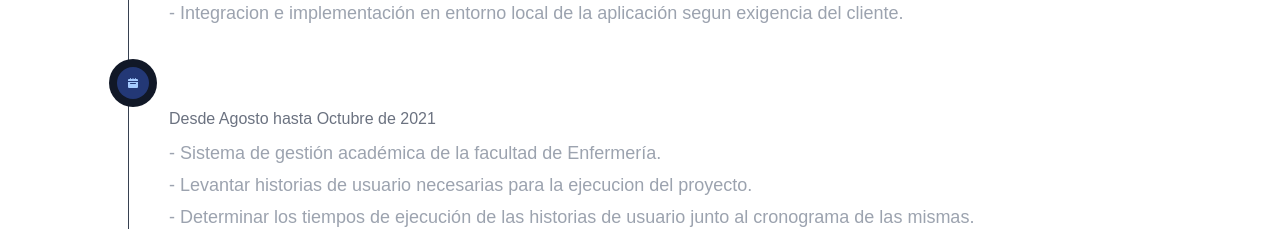
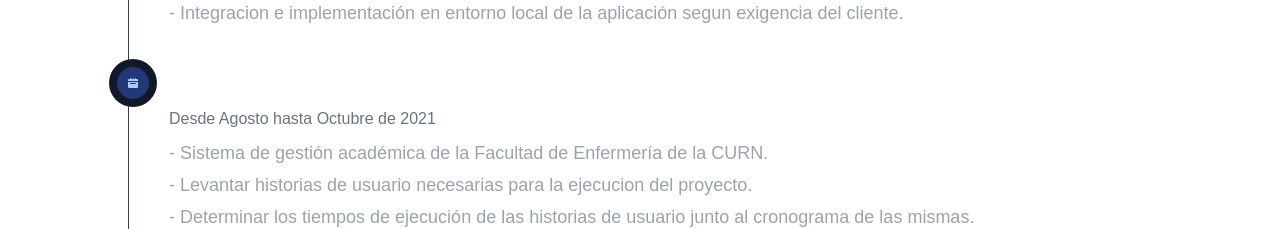
Before and after one commit to sebasmrl/portfolio, a Next.js app: page / in a window 1280 px wide. Shown: the part 1680-1909 px from the top of the page. Built offline with nearby package versions, Linux system fonts and the light colour scheme.

Commit message:
Fix: target property and text content

```diff
--- a/src/components/sections/experience/ExperienceSection.tsx
+++ b/src/components/sections/experience/ExperienceSection.tsx
@@ -36,7 +36,7 @@ export const ExperienceSection = () => {
           enterprise="Corporación Universitaria Rafael Núñez"
           lapsusText="Desde Agosto hasta Octubre de 2021"
           tasks={[
-            'Sistema de gestión académica de la facultad de Enfermería.',
+            'Sistema de gestión académica de la Facultad de Enfermería de la CURN.',
             'Levantar historias de usuario necesarias para la ejecucion del proyecto.',
             'Determinar los tiempos de ejecución de las historias de usuario junto al cronograma de las mismas.',
             'Diseñar UI de la aplicación (Figma).',
--- a/src/components/ui/bento-grid.tsx
+++ b/src/components/ui/bento-grid.tsx
@@ -73,7 +73,7 @@ const BentoCard = ({
         {
         (cta)?
         <Button variant="ghost" asChild size="sm" className="pointer-events-auto hover:bg-slate-100 hover:text-sky-950 border border-white/30">
-          <Link href={href}>
+          <Link href={href} target="_blank" rel="noopener noreferrer">
             {cta}
             <ArrowRightIcon className="ml-2 h-4 w-4" />
           </Link>
```
